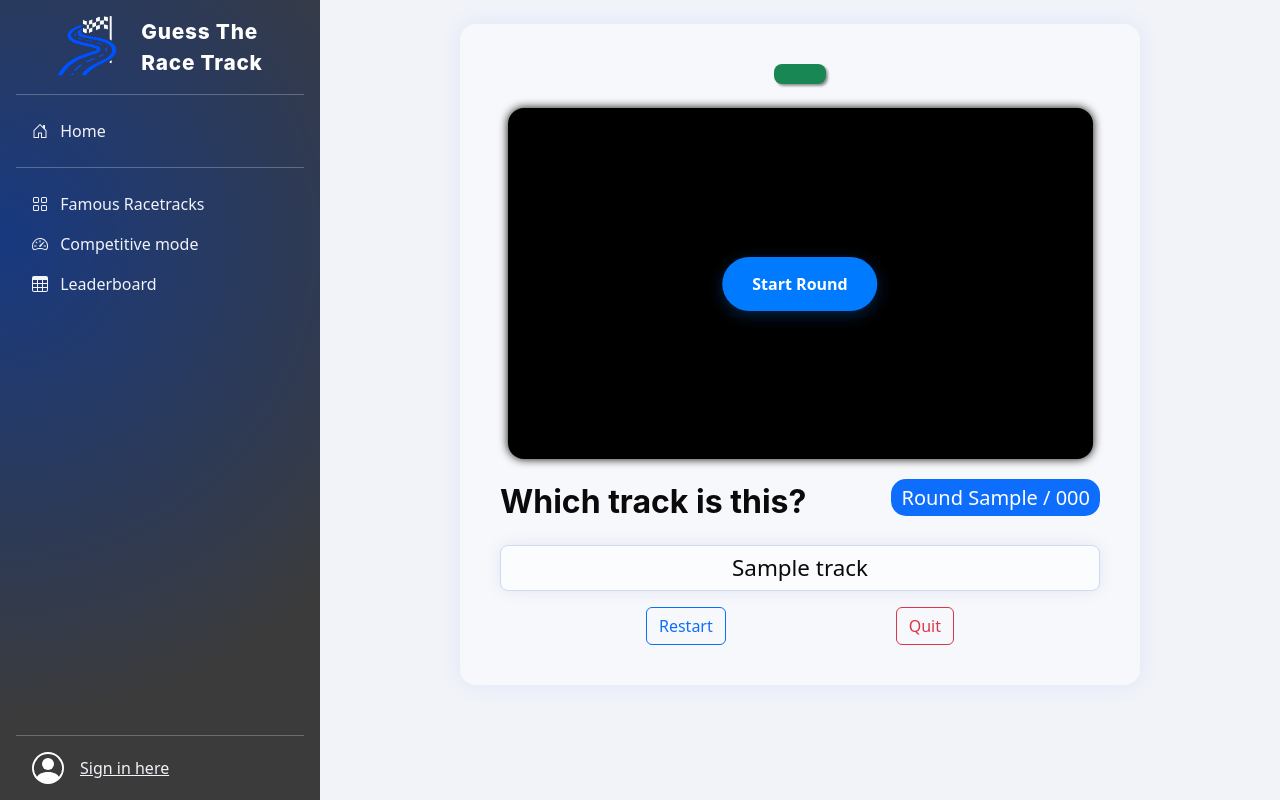
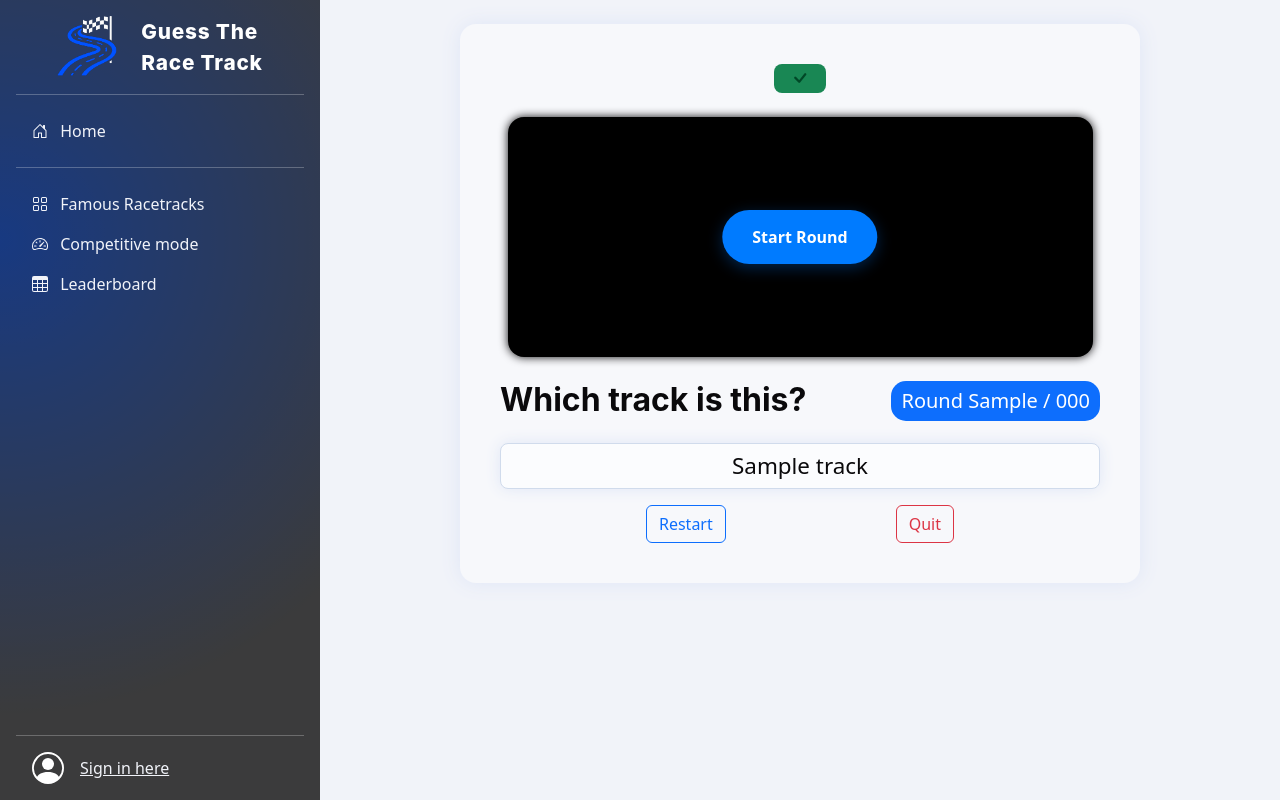
Before and after one commit to WilliamHoltsdalen/guesstheracetrack, a Django app: template guesstheracetrack/templates/games/competitive_mode.html in a window 1280 px wide. Run offline with Django 4.2, Linux system fonts and the light colour scheme; the template is opened without the code that fills it: most values are stand-ins (such as "Sample title", 1, 10 or a date in 2020); some libraries are stand-ins or nearby versions.

Commit message:
feat(template): add icons to game session round overview pills

```diff
--- a/guesstheracetrack/static/css/competitive_mode.css
+++ b/guesstheracetrack/static/css/competitive_mode.css
@@ -8,7 +8,6 @@
   box-shadow: 0 0 10px var(--black);
   border-radius: 16px;
   padding: 0;
-  aspect-ratio: 250 / 150;
   position: relative;
 }
 
@@ -55,7 +54,7 @@
   transition: opacity 1.2s ease-in-out;
   max-width: 100%;
   max-height: 100%;
-  aspect-ratio: 250 / 150;
+  aspect-ratio: 5 / 3;
 }
 
 .segment-image.loaded {
--- a/guesstheracetrack/static/css/game_base.css
+++ b/guesstheracetrack/static/css/game_base.css
@@ -8,6 +8,10 @@ body {
     font-size: 1.4rem;
     padding: 10px;
   }
+
+  .round-info {
+    display: none;
+  }
 }
 
 @media only screen and (min-width: 470px) {
@@ -16,6 +20,10 @@ body {
     font-size: 1.4rem;
     padding: 10px;
   }
+
+  .round-info {
+    display: none;
+  }
 }
 
 @media only screen and (min-width: 600px) {
@@ -23,6 +31,9 @@ body {
     width: 450px;
     font-size: 1.4rem;
     padding: 10px;
+  }
+  .round-info {
+    display: inline-block;
   }
 }
 
@@ -66,8 +77,7 @@ body {
 
 .status-pill {
   border-radius: 8px;
-  padding: 8px;
-  box-shadow: 2px 2px 2.5px 0px rgba(0, 0, 0, 0.41);
+  padding: 0px;
   min-height: 20px;
   text-align: center;
   font-size: 1rem;
@@ -77,6 +87,14 @@ body {
 .pill-current {
   scale: 1.2;
   border: 1.5px solid #000;
+}
+
+.bi-check {
+  color: #004827;
+}
+
+.bi-x {
+  color: #81131e;
 }
 
 .round-status {
--- a/guesstheracetrack/templates/games/game_base.html
+++ b/guesstheracetrack/templates/games/game_base.html
@@ -14,6 +14,7 @@
         <div class="row d-flex justify-content-evenly">
           {% for round, score in rounds.items %}
             <div class="col-1 status-pill{% if round == current_round %} bg-primary pill-current {% elif score >= 1 %} bg-success {% elif score == -1 %} bg-danger {% else %} bg-secondary {% endif %}">
+              <i class="bi h4 {% if round == current_round %}{% elif score >= 1 %}bi-check{% elif score == -1 %}bi-x{% else %} {% endif %}"></i>
             </div>
           {% endfor %}
         </div>
```
